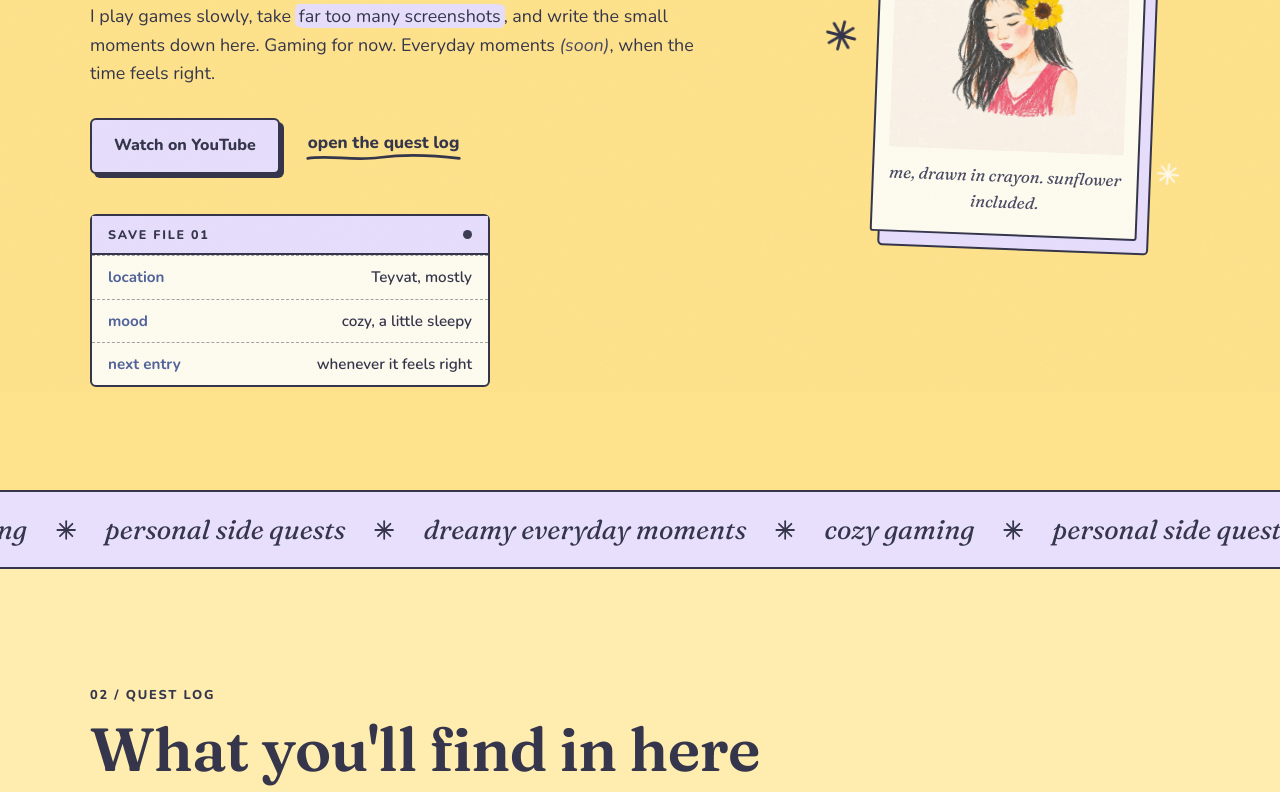
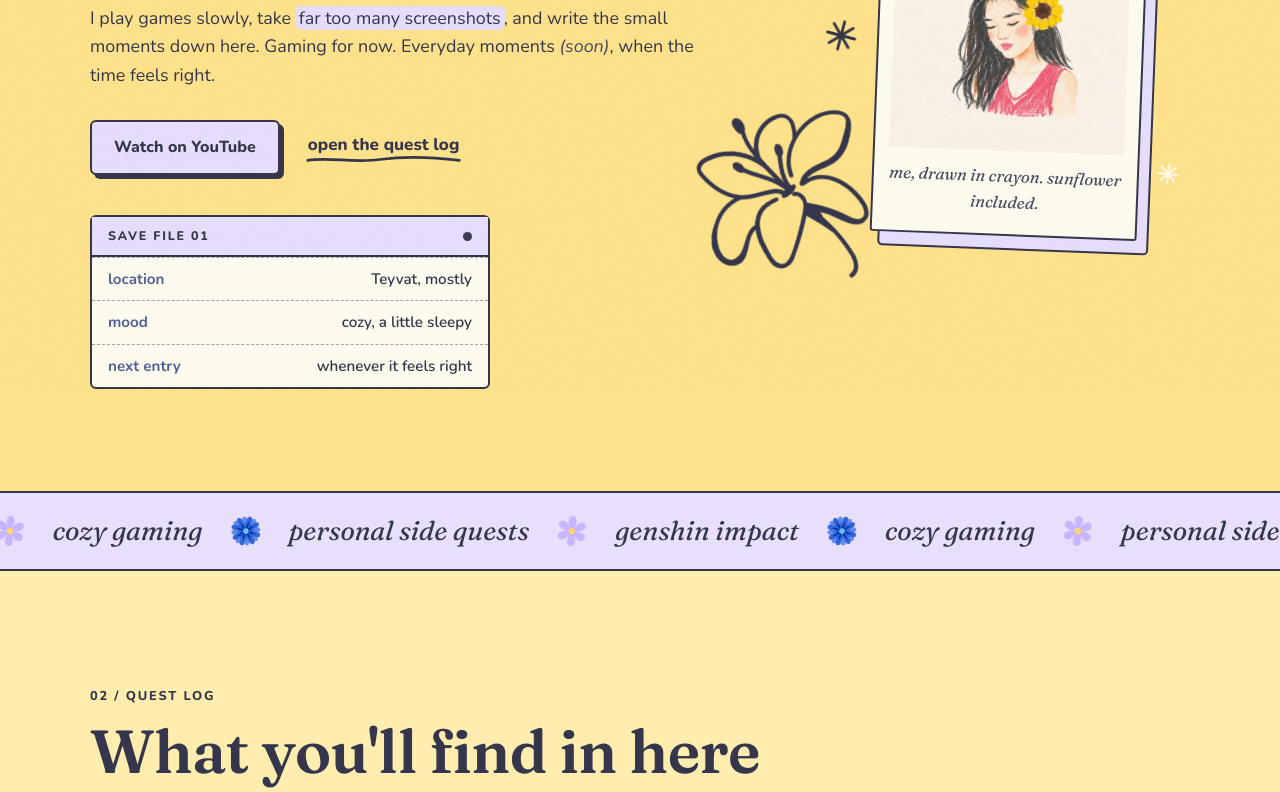
Before and after one commit to xiuhuazure/xiuhuazure-personal-website, a plain HTML site: page index.html in a window 1280 px wide. Shown: the part 408-1200 px from the top of the page. Drawn offline with nearby package versions, Linux system fonts and the light colour scheme.

Commit message:
Flower ticker, hand-drawn lily, and cinematic note
Ticker now reads genshin impact, cozy gaming, personal side quests,
with alternating lilac and blue flowers. The hand-drawn lily sits on
the polaroid corner on desktop and beside Welcome on phones. The
About note dreamy becomes cinematic.

Co-Authored-By: Claude Opus 5.5 <noreply@anthropic.com>
Claude-Session: https://claude.ai/code/session_011Q9ucsexZtS7EaihkxWPMo

```diff
--- a/index.html
+++ b/index.html
@@ -10,7 +10,7 @@
 
   <meta property="og:type" content="website">
   <meta property="og:title" content="Xiuhuazure · a personal side quest diary">
-  <meta property="og:description" content="Cozy gaming, personal side quests, dreamy everyday moments.">
+  <meta property="og:description" content="Genshin Impact, cozy gaming, personal side quests.">
   <meta property="og:url" content="https://xiuhuazure.pages.dev/">
   <meta property="og:image" content="https://xiuhuazure.pages.dev/assets/og-portrait.jpg">
   <meta name="twitter:card" content="summary">
@@ -80,7 +80,7 @@
         <div class="hero__text">
           <p class="eyebrow">entry no. 001 <span aria-hidden="true">·</span> a personal side quest diary</p>
           <h1 class="hero__title">
-            <span class="welcome">Welcome</span>
+            <span class="welcome">Welcome<span class="lily lily--title" aria-hidden="true"></span></span>
             <span class="hero__sub">to my <mark class="hl">side quest diary.</mark></span>
           </h1>
           <p class="lede">I play games slowly, take <mark class="hl">far too many screenshots</mark>, and write the small moments down here. Gaming for now. Everyday moments <em>(soon)</em>, when the time feels right.</p>
@@ -111,19 +111,26 @@
           <figcaption>me, drawn in crayon. sunflower included.</figcaption>
           <svg class="glint glint--a" aria-hidden="true"><use href="#glint"/></svg>
           <svg class="glint glint--b" aria-hidden="true"><use href="#glint"/></svg>
+          <span class="lily lily--art" aria-hidden="true"></span>
         </figure>
       </div>
     </section>
 
-    <!-- ticker, inverted -->
-    <div class="ticker" aria-label="cozy gaming, personal side quests, dreamy everyday moments">
+    <!-- ticker -->
+    <div class="ticker" aria-label="genshin impact, cozy gaming, personal side quests">
       <div class="ticker__track" aria-hidden="true">
-        <span>cozy gaming</span><svg><use href="#glint"/></svg>
-        <span>personal side quests</span><svg><use href="#glint"/></svg>
-        <span>dreamy everyday moments</span><svg><use href="#glint"/></svg>
-        <span>cozy gaming</span><svg><use href="#glint"/></svg>
-        <span>personal side quests</span><svg><use href="#glint"/></svg>
-        <span>dreamy everyday moments</span><svg><use href="#glint"/></svg>
+        <span>genshin impact</span><img src="/assets/flower-lilac.png" alt="" width="30" height="30">
+        <span>cozy gaming</span><img src="/assets/flower-blue.png" alt="" width="30" height="30">
+        <span>personal side quests</span><img src="/assets/flower-lilac.png" alt="" width="30" height="30">
+        <span>genshin impact</span><img src="/assets/flower-blue.png" alt="" width="30" height="30">
+        <span>cozy gaming</span><img src="/assets/flower-lilac.png" alt="" width="30" height="30">
+        <span>personal side quests</span><img src="/assets/flower-blue.png" alt="" width="30" height="30">
+        <span>genshin impact</span><img src="/assets/flower-lilac.png" alt="" width="30" height="30">
+        <span>cozy gaming</span><img src="/assets/flower-blue.png" alt="" width="30" height="30">
+        <span>personal side quests</span><img src="/assets/flower-lilac.png" alt="" width="30" height="30">
+        <span>genshin impact</span><img src="/assets/flower-blue.png" alt="" width="30" height="30">
+        <span>cozy gaming</span><img src="/assets/flower-lilac.png" alt="" width="30" height="30">
+        <span>personal side quests</span><img src="/assets/flower-blue.png" alt="" width="30" height="30">
       </div>
     </div>
 
@@ -250,8 +257,8 @@
               <dd>low pressure, welcoming, real.</dd>
             </div>
             <div>
-              <dt><svg aria-hidden="true"><use href="#glint"/></svg>dreamy</dt>
-              <dd>a little otherworldly and imaginative.</dd>
+              <dt><svg aria-hidden="true"><use href="#glint"/></svg>cinematic</dt>
+              <dd>slow and warm, like a cozy movie on a rainy night.</dd>
             </div>
             <div>
               <dt><svg aria-hidden="true"><use href="#glint"/></svg>personal</dt>
--- a/styles.css
+++ b/styles.css
@@ -297,6 +297,27 @@ mark.hl {
   50% { transform: scale(.75) rotate(25deg); }
 }
 
+/* hand-drawn lily, tinted with CSS so it can take any palette colour.
+   Desktop: doodled over the corner of the polaroid.
+   Phones: tucked beside the word Welcome. */
+.lily {
+  display: none;
+  position: absolute;
+  aspect-ratio: 1;
+  background: var(--ink);
+  -webkit-mask: url("/assets/lily-doodle.png") center / contain no-repeat;
+  mask: url("/assets/lily-doodle.png") center / contain no-repeat;
+  pointer-events: none;
+}
+.welcome { position: relative; display: inline-block; }
+.lily--art { display: block; width: 180px; left: -178px; bottom: -64px; transform: rotate(-14deg); z-index: 2; }
+.lily--title { width: .62em; right: -.58em; top: -.34em; transform: rotate(16deg); }
+
+@media (max-width: 880px) {
+  .lily--art { display: none; }
+  .lily--title { display: block; }
+}
+
 @media (max-width: 880px) {
   .hero__grid { grid-template-columns: 1fr; }
   .portrait { width: min(88%, 420px); margin-top: 8px; }
@@ -327,7 +348,8 @@ mark.hl {
   font-size: clamp(1.25rem, 2.4vw, 1.7rem);
   white-space: nowrap;
 }
-.ticker__track svg { width: 22px; height: 22px; flex: none; }
+.ticker__track img { width: 30px; height: 30px; flex: none; animation: spin 14s linear infinite; }
+@keyframes spin { to { transform: rotate(360deg); } }
 @keyframes drift { to { transform: translateX(-50%); } }
 
 /* ---------- section heads ---------- */
```
Also changed, not shown: assets/flower-blue.png (added), assets/flower-lilac.png (added), assets/lily-doodle.png (added).
